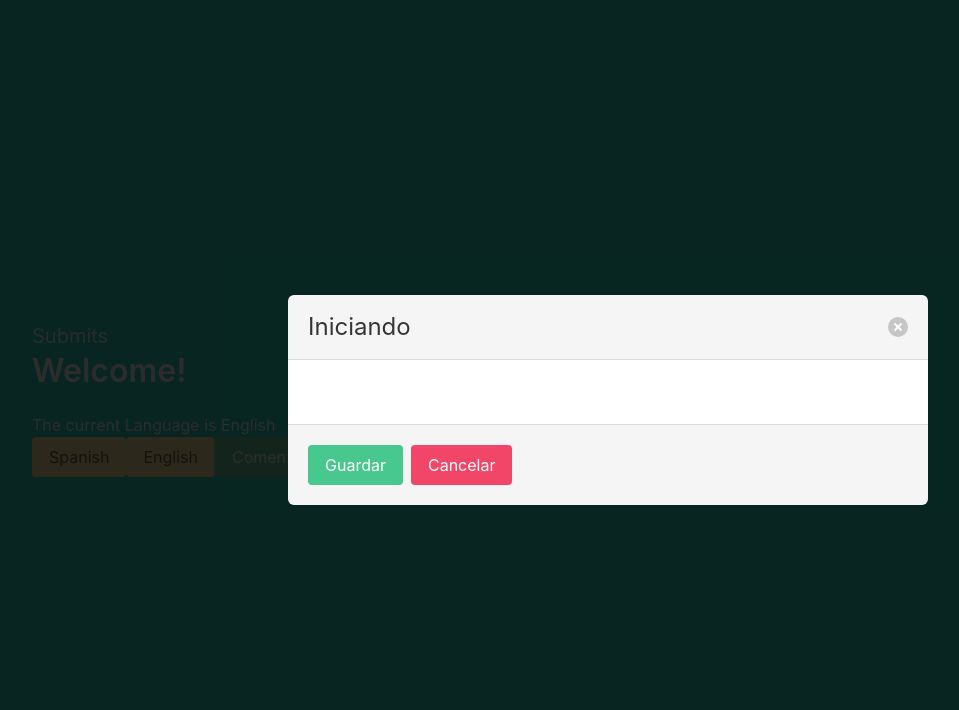
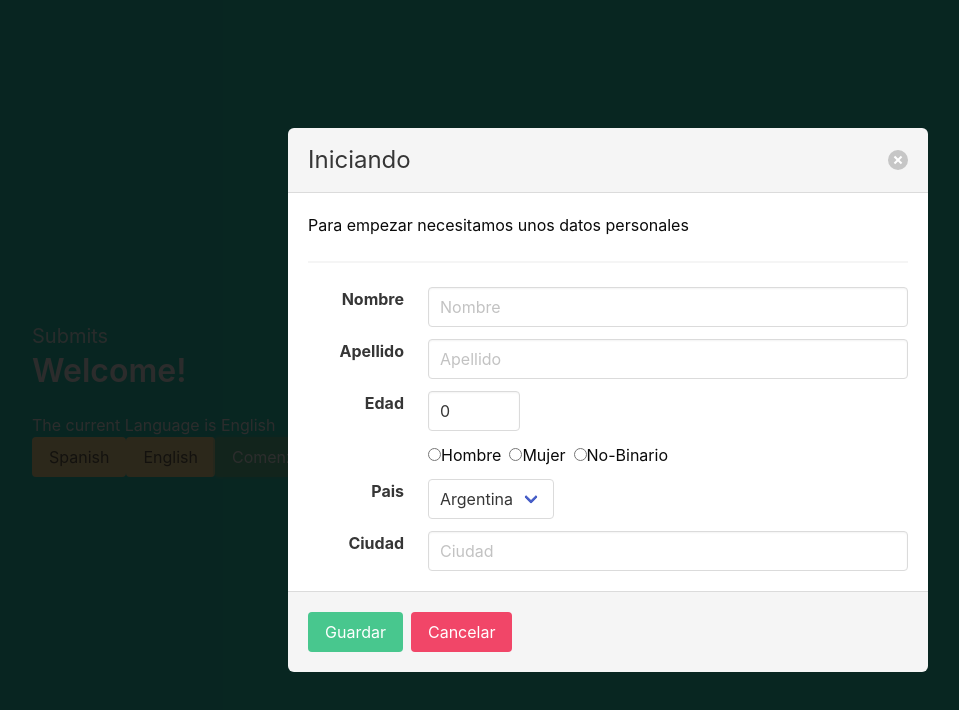
Before and after one commit to gastonpereyra/encuesta, a React (Create React App) app: page /home in a window 1280 px wide. Both pictures are taken after a click on the button "Comenzar". Shown: the top 710 px of the page, without its empty margins (32-991 px from the left). Built offline with nearby package versions, Linux system fonts and the light colour scheme; what react-redux-form would draw is missing.

Commit message:
Agregar Modal con Toma de Datos Iniciales

```diff
--- a/package.json
+++ b/package.json
@@ -1,7 +1,7 @@
 {
   "author": "Gastón Pereyra",
   "name": "encuesta",
-  "version": "0.3.0",
+  "version": "0.3.1",
   "private": true,
   "keywords": [
     "Forms",
--- a/src/Home/UserModal.js
+++ b/src/Home/UserModal.js
@@ -1,7 +1,93 @@
 // Modulos
 import React from 'react';
 
+const FieldText = ({label, nameId, value, onchange}) => {
+    return (
+        <div className="field is-horizontal">
+            <div className="field-label">
+                <label className="label">{label}</label>
+            </div>
+            <div className="field-body">
+                <div className="field">
+                    <div className="control">
+                        <input className="input" type="text" name={nameId} placeholder={label} value={value} onChange={onchange}/>
+                    </div>
+                </div>
+            </div>
+        </div>
+    )
+}
+
+const FieldNumber = ({label, nameId, value, onchange, min, max}) => {
+    return (
+        <div className="field is-horizontal">
+            <div className="field-label">
+                <label className="label">{label}</label>
+            </div>
+            <div className="field-body">
+                <div className="field is-narrow">
+                    <div className="control">
+                        <input className="input" type="number" name={nameId} min={min} max={max} placeholder={label} value={value} onChange={onchange}/>
+                    </div>
+                </div>
+            </div>
+        </div>
+    )
+}
+const FieldSelect = ({label, nameId, items, value, onchange}) => {
+
+    const opciones = items.map( (item ,index) =>
+        <option key={`${label}-${index}`} value={item}>{item}</option>
+    );
+
+    return (
+        <div className="field is-horizontal">
+            <div className="field-label">
+                <label className="label">{label}</label>
+            </div>
+            <div className="field-body">
+                <div className="field">
+                    <div className="control">
+                        <div className="select">
+                            <select name={nameId} onChange={onchange} required>
+                                {opciones}
+                            </select>
+                        </div>
+                    </div>
+                </div>
+            </div>
+        </div>
+    )
+}
+
+const FieldRadio = ({labels, nameId, value, onchange}) => {
+    const radioButtons = labels.map( (label, i) => (
+        <label class="radio"  key={`${label}-${i}`}>
+            <input type="radio" name={nameId} value={label}/>
+            {label}
+        </label>
+    ));
+
+    return (
+        <div className="field is-horizontal">
+            <div className="field-label">
+                <label className="label"></label>
+            </div>
+            <div className="field-body">
+                <div class="field">
+                    <div class="control">
+                        <label class="radio">
+                            {radioButtons}
+                        </label>
+                    </div>
+                </div>
+            </div>
+        </div>
+    )
+}
+
 export const UserModal = (props) => {
+    const onChange = (event) => { console.log(event.target.value) };
     return (
         <div id={props.nameId} className="modal">
             <div className="modal-background"></div>
@@ -11,7 +97,18 @@ export const UserModal = (props) => {
                     <button className="delete" aria-label="close" data-target={props.nameId} onClick={props.toggle}></button>
                 </header>
                 <section className="modal-card-body">
-                    <p>Para empezar necesitamos unos datos personales</p>
+                    <div className="content has-text-black">
+                        <p>Para empezar necesitamos unos datos personales</p>
+
+                        <hr/>
+                        <FieldText label="Nombre" nameId="firstName" value={""} onchange={onChange} />
+                        <FieldText label="Apellido" nameId="lastName" value={""} onchange={onChange} />
+                        <FieldNumber label="Edad" nameId="age" min={0} max={0} value={0} onchange={onChange} />
+                        <FieldRadio labels={["Hombre","Mujer","No-Binario"]} nameId="genre" value={""} onchange={onChange} />
+                        <FieldSelect label="Pais" nameId="country" items={["Argentina", "Brasil", "Otro"] }value={"Argentina"} onchange={onChange} />
+                        <FieldText label="Ciudad" nameId="city" value={""} onchange={onChange} />
+
+                    </div>
                 </section>
                 <footer className="modal-card-foot">
                     <button className="button is-success" data-target={props.nameId} onClick={()=>{alert("Mandado")}}>Guardar</button>
--- a/src/Router.js
+++ b/src/Router.js
@@ -8,7 +8,7 @@ import Home from './Home';
 
 // Redux
 import { connect } from 'react-redux';
-import { chargeI18n } from "./redux/ActionCreators";
+import * as Actions from "./redux/ActionCreators";
 // import { actions } from 'react-redux-form';
 // Cargar los Estados
 const mapStateToProps = (state) => {
@@ -22,7 +22,8 @@ const mapStateToProps = (state) => {
 const mapDispatchToProps = (dispatch) => ({
       // function: (param) => (dispatch(function(param)))
       // resetForm: () => { dispatch(actions.reset('formName')) }
-      chargeI18n: (lang) => (dispatch(chargeI18n(lang)))
+      chargeI18n: (lang) => (dispatch(Actions.chargeI18n(lang))),
+      completeUserData: () => (dispatch(Actions.completeUserData()))
   });
 //
 class Router extends React.Component {
@@ -34,7 +35,12 @@ class Router extends React.Component {
 
     render() {
         const HomePage = () => (
-            <Home actualLang={this.props.app.lang} messages={this.props.i18n} changeLang={this.props.chargeI18n} />
+            <Home
+                actualLang={this.props.app.lang}
+                messages={this.props.i18n}
+                changeLang={this.props.chargeI18n}
+                complete={this.props.completeUserData}
+                />
         )
         return (
             <Switch>
--- a/src/redux/ActionCreators.js
+++ b/src/redux/ActionCreators.js
@@ -4,6 +4,9 @@ import * as actions from './ActionTypes';
 const loadAppLang = lang => ({
   type: actions.APP_LANG,
   payload: lang
+})
+export const completeUserData = () => ({
+  type: actions.APP_COMPLETE_USER_DATA
 })
 
 // I18N
--- a/src/redux/ActionTypes.js
+++ b/src/redux/ActionTypes.js
@@ -5,3 +5,4 @@ export const LOAD_I18N = "LOAD_I18N";
 export const APP_LANG = "APP_LANG";
 export const APP_ACTIVE_NAVBAR = "APP_ACTIVE_NAVBAR";
 export const APP_DESACTIVE_NAVBAR = "APP_DESACTIVE_NAVBAR";
+export const APP_COMPLETE_USER_DATA = "APP_COMPLETE_USER_DATA"
--- a/src/redux/appReducer.js
+++ b/src/redux/appReducer.js
@@ -1,10 +1,11 @@
 // Action Type
-import { APP_LANG, APP_ACTIVE_NAVBAR, APP_DESACTIVE_NAVBAR } from './ActionTypes';
+import { APP_LANG, APP_ACTIVE_NAVBAR, APP_DESACTIVE_NAVBAR, APP_COMPLETE_USER_DATA } from './ActionTypes';
 // Reducer del estado general de la App
 
 export default (state = {
     lang: "",
-    navBar: false
+    navBar: false,
+    userData: false
     }, { type, payload }) => {
         switch (type) {
         case APP_LANG:
@@ -13,6 +14,8 @@ export default (state = {
             return {...state, navBar: true};
         case APP_DESACTIVE_NAVBAR:
             return {...state, navBar: false};
+        case APP_COMPLETE_USER_DATA:
+            return {...state, userData: true};
         default:
             return state;
     }
```
